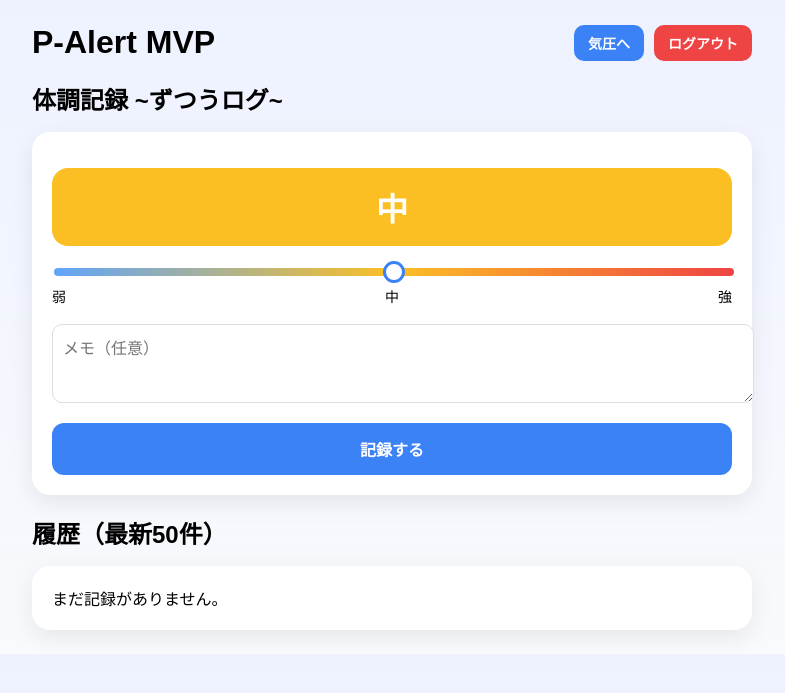
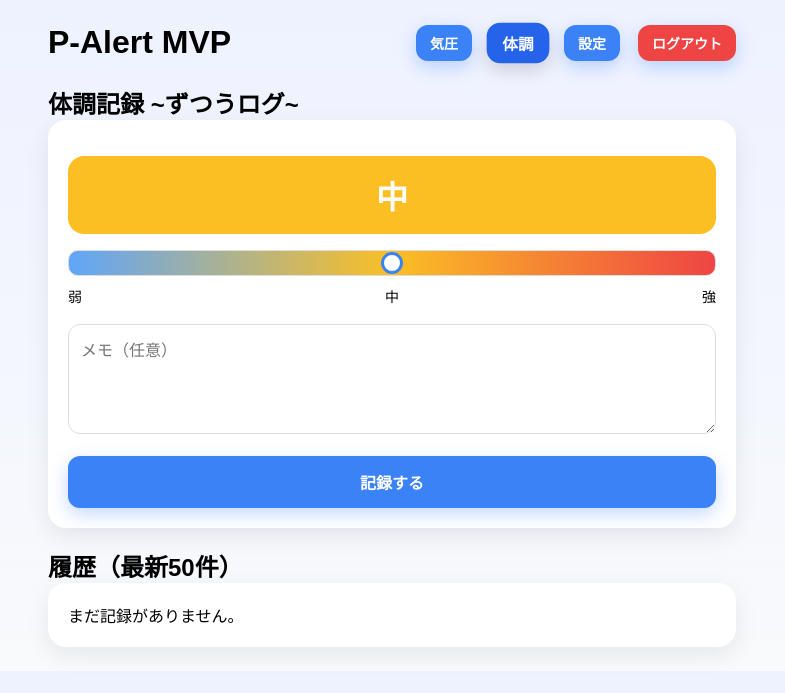
Before and after one commit to 2co2co0417/P-Alert, a Flask app: page /health in a window 1280 px wide. Shown: the top 693 px of the page, without its empty margins (248-1033 px from the left). Run offline with Flask 3, Linux system fonts and the light colour scheme; a user stored in the database is signed in; data that the repository does not hold is empty.

Commit message:
UI統一・health履歴フォント調整

```diff
--- a/static/style.css
+++ b/static/style.css
@@ -106,32 +80,100 @@
   width: 100%;
 }
 
-/* ============================= */
-/* auth カード */
-/* ============================= */
-
-.auth-card {
+/* =====================================================
+   入力フォーム
+===================================================== */
+input,
+textarea {
   width: 100%;
-  max-width: 420px;
-  margin: 0 auto;
-
-  background: #ffffff;
-  padding: 32px 24px;
-  border-radius: 24px;
-  box-shadow: 0 15px 40px rgba(0,0,0,0.08);
+  padding: 12px;
+  border-radius: 12px;
+  border: 1px solid #ddd;
+  font-size: 16px;
 }
 
-/* ============================= */
-/* auth 入力フォーム改善 */
-/* ============================= */
-
-input {
-   box-sizing: border-box;
+textarea {
+  min-height: 110px;
+  resize: vertical;
 }
 
+.field {
+  margin-bottom: 16px;
+}
+
+label {
+  display: block;
+  font-size: 14px;
+  margin-bottom: 6px;
+  font-weight: 600;
+}
 
 /* =====================================================
-   リスク
+   CTAボタン（ページ内大ボタン）
+===================================================== */
+button,
+.cta-button,
+.btn-primary {
+  display: block;
+  width: 100%;
+  padding: 14px;
+  border-radius: 14px;
+  text-align: center;
+  font-weight: 700;
+  font-size: 16px;
+
+  background: #3b82f6;
+  color: white;
+  text-decoration: none;
+  border: none;
+
+  box-shadow: 0 6px 18px rgba(59,130,246,0.3);
+  transition: transform 0.1s ease, opacity 0.2s ease;
+  cursor: pointer;
+
+  margin-top: 18px;
+}
+
+button:hover,
+.cta-button:hover {
+  opacity: 0.9;
+}
+
+button:active,
+.cta-button:active {
+  transform: scale(0.97);
+}
+
+/* =====================================================
+   ナビボタン（上部メニュー専用）
+===================================================== */
+.nav-btn {
+  display: inline-block;
+  width: auto;
+  padding: 10px 16px;
+  border-radius: 14px;
+  font-size: 14px;
+  font-weight: 700;
+
+  background: #3b82f6;
+  color: white;
+  text-decoration: none;
+
+  box-shadow: 0 6px 18px rgba(59,130,246,0.3);
+  margin-left: 8px;
+  transition: transform 0.1s ease, opacity 0.2s ease;
+}
+
+.nav-btn:hover {
+  opacity: 0.9;
+}
+
+.nav-btn.active {
+  transform: scale(1.08);
+}
+
+/* =====================================================
+   リスク表示
 ===================================================== */
 .risk-pill {
   display: inline-block;
--- /dev/null
+++ b/templates/base.html
@@ -0,0 +1,151 @@
+<!doctype html>
+<html lang="ja">
+<head>
+<meta charset="utf-8">
+<meta name="viewport" content="width=device-width, initial-scale=1">
+<title>{% block title %}P-Alert{% endblock %}</title>
+
+<link rel="stylesheet"
+      href="{{ url_for('static', filename='style.css') }}">
+
+<style>
+/* ===== 全体 ===== */
+body {
+  font-family: sans-serif;
+  max-width: 720px;
+  margin: 24px auto;
+  padding: 0 16px;
+  background: linear-gradient(to bottom, #eef2ff, #f8fafc);
+}
+
+/* ===== ヘッダー ===== */
+.topbar {
+  display:flex;
+  justify-content: space-between;
+  align-items:center;
+  margin-bottom: 24px;
+}
+
+.nav-buttons {
+  display: flex;
+  gap: 10px;
+}
+
+/* ===== ナビボタン ===== */
+.nav-btn {
+  padding: 8px 14px;
+  border-radius: 12px;
+  background: #3b82f6;
+  color: white !important;
+  font-size: 14px;
+  font-weight: bold;
+  text-decoration: none;
+  transition: all 0.2s ease;
+}
+
+/* 👇 今いるページだけ少し大きく */
+.nav-btn.active {
+  transform: scale(1.12);
+  background: #2563eb;
+  box-shadow: 0 6px 16px rgba(0,0,0,0.15);
+}
+
+/* ログアウトは赤 */
+.logout-btn {
+  background: #ef4444;
+}
+
+/* ===== カード ===== */
+.card,
+.dashboard-card-modern {
+  background: white;
+  padding: 20px;
+  border-radius: 18px;
+  box-shadow: 0 8px 24px rgba(0,0,0,0.08);
+  margin-bottom: 20px;
+}
+
+/* ===== 共通ボタン ===== */
+button,
+.cta-button,
+.btn-primary {
+  width: 100%;
+  padding: 14px;
+  border-radius: 12px;
+  border: none;
+  background: #3b82f6;
+  color: white;
+  font-size: 16px;
+  font-weight: bold;
+  cursor: pointer;
+  text-align: center;
+  display: inline-block;
+  text-decoration: none;
+  transition: 0.2s;
+}
+
+button:hover,
+.cta-button:hover,
+.btn-primary:hover {
+  opacity: 0.9;
+}
+
+/* ===== フラッシュ ===== */
+.flash {
+  background:#fff7e6;
+  padding:12px;
+  border-radius:12px;
+  margin-bottom:16px;
+}
+</style>
+
+{% block extra_css %}{% endblock %}
+</head>
+
+<body>
+
+{% if current_user.is_authenticated %}
+<div class="topbar">
+  <h1 style="margin:0;">P-Alert MVP</h1>
+
+  <div class="nav-buttons">
+
+    <a href="{{ url_for('pressure.index') }}"
+       class="nav-btn {% if request.endpoint == 'pressure.index' %}active{% endif %}">
+       気圧
+    </a>
+
+    <a href="{{ url_for('health') }}"
+       class="nav-btn {% if request.endpoint == 'health' %}active{% endif %}">
+       体調
+    </a>
+
+    <a href="{{ url_for('settei.settei_home') }}"
+       class="nav-btn {% if request.endpoint == 'settei.settei_home' %}active{% endif %}">
+       設定
+    </a>
+
+    <a href="{{ url_for('auth.logout') }}"
+       class="nav-btn logout-btn">
+       ログアウト
+    </a>
+
+  </div>
+</div>
+{% endif %}
+
+{% with messages = get_flashed_messages() %}
+  {% if messages %}
+    <div class="flash">
+      {% for msg in messages %}
+        <div>• {{ msg }}</div>
+      {% endfor %}
+    </div>
+  {% endif %}
+{% endwith %}
+
+{% block content %}{% endblock %}
+{% block extra_js %}{% endblock %}
+
+</body>
+</html>
--- a/templates/health.html
+++ b/templates/health.html
@@ -1,58 +1,8 @@
-<!doctype html>
-<html lang="ja">
-<head>
-<meta charset="utf-8">
-<meta name="viewport" content="width=device-width, initial-scale=1">
-<title>P-Alert MVP - 体調記録</title>
+{% extends "base.html" %}
+{% block title %}体調記録{% endblock %}
 
+{% block extra_css %}
 <style>
-body {
-  font-family: sans-serif;
-  max-width: 720px;
-  margin: 24px auto;
-  padding: 0 16px;
-  background: linear-gradient(to bottom, #eef2ff, #f8fafc);
-}
-
-h1, h2 {
-  margin-bottom: 16px;
-}
-
-/* ===== ヘッダー ===== */
-.topbar {
-  display:flex;
-  justify-content: space-between;
-  align-items:center;
-  margin-bottom: 20px;
-}
-
-.nav-buttons {
-  display: flex;
-  gap: 10px;
-}
-
-.nav-btn {
-  padding: 8px 14px;
-  border-radius: 10px;
-  background: #3b82f6;
-  color: white !important;
-  font-size: 14px;
-  font-weight: bold;
-  text-decoration: none;
-}
-
-.logout-btn {
-  background: #ef4444;
-}
-
-/* ===== カード ===== */
-.card {
-  background: white;
-  padding: 20px;
-  border-radius: 18px;
-  box-shadow: 0 8px 24px rgba(0,0,0,0.08);
-  margin-bottom: 20px;
-}
 
 /* ===== スコア表示 ===== */
 .score-display {
@@ -93,30 +43,15 @@
   margin-top: 6px;
 }
 
-/* ===== フォーム ===== */
+/* ===== メモ欄 ===== */
 textarea {
   width: 100%;
-  padding: 10px;
-  border-radius: 10px;
+  padding: 12px;
+  border-radius: 12px;
   border: 1px solid #ddd;
   font-size: 16px;
-}
-
-button {
-  width: 100%;
-  padding: 14px;
-  border-radius: 12px;
-  border: none;
-  background: #3b82f6;
-  color: white;
-  font-size: 16px;
-  font-weight: bold;
-  margin-top: 16px;
-  cursor: pointer;
-}
-
-button:hover {
-  opacity: 0.9;
+  min-height: 110px;
+  resize: vertical;
 }
 
 /* ===== 履歴横並び ===== */
@@ -130,14 +65,8 @@
   display: flex;
   gap: 12px;
   font-size: 15px;
-}
-
-.history-date {
-  font-weight: 600;
-}
-
-.history-time {
-  color: #666;
+  font-weight: 600;   /* ← 日付と時間を同じ太さに */
+  color: #333;        /* ← 同じ色に */
 }
 
 .score-badge {
@@ -147,37 +76,10 @@
   color: white;
 }
 
-/* ===== フラッシュ ===== */
-.flash {
-  background:#fff7e6;
-  padding:12px;
-  border-radius:12px;
-  margin-bottom:16px;
-}
 </style>
-</head>
+{% endblock %}
 
-<body>
-
-<!-- ===== ヘッダー ===== -->
-<div class="topbar">
-  <h1 style="margin:0;">P-Alert MVP</h1>
-  <div class="nav-buttons">
-    <a href="/" class="nav-btn">気圧へ</a>
-    <a href="/logout" class="nav-btn logout-btn">ログアウト</a>
-  </div>
-</div>
-
-<!-- ===== フラッシュ ===== -->
-{% with messages = get_flashed_messages() %}
-  {% if messages %}
-    <div class="flash">
-      {% for msg in messages %}
-        <div>• {{ msg }}</div>
-      {% endfor %}
-    </div>
-  {% endif %}
-{% endwith %}
+{% block content %}
 
 <h2>体調記録 ~ずつうログ~</h2>
 
@@ -218,12 +120,8 @@
     <div class="card history-row">
 
       <div class="history-left">
-        <span class="history-date">
-          {{ row["log_at"][:10] }}
-        </span>
-        <span class="history-time">
-          {{ row["log_at"][11:16] }}
-        </span>
+        <span>{{ row["log_at"][:10] }}</span>
+        <span>{{ row["log_at"][11:16] }}</span>
       </div>
 
       <div>
@@ -242,6 +140,9 @@
   <div class="card">まだ記録がありません。</div>
 {% endif %}
 
+{% endblock %}
+
+{% block extra_js %}
 <script>
 function updateScore(val) {
 
@@ -266,6 +167,4 @@
 
 updateScore(3);
 </script>
-
-</body>
-</html>
+{% endblock %}
```
Also changed, not shown: other parts of static/style.css (+18 -71 lines), templates/index.html (+7 -15 lines), templates/settei.html (+12 -12 lines).
